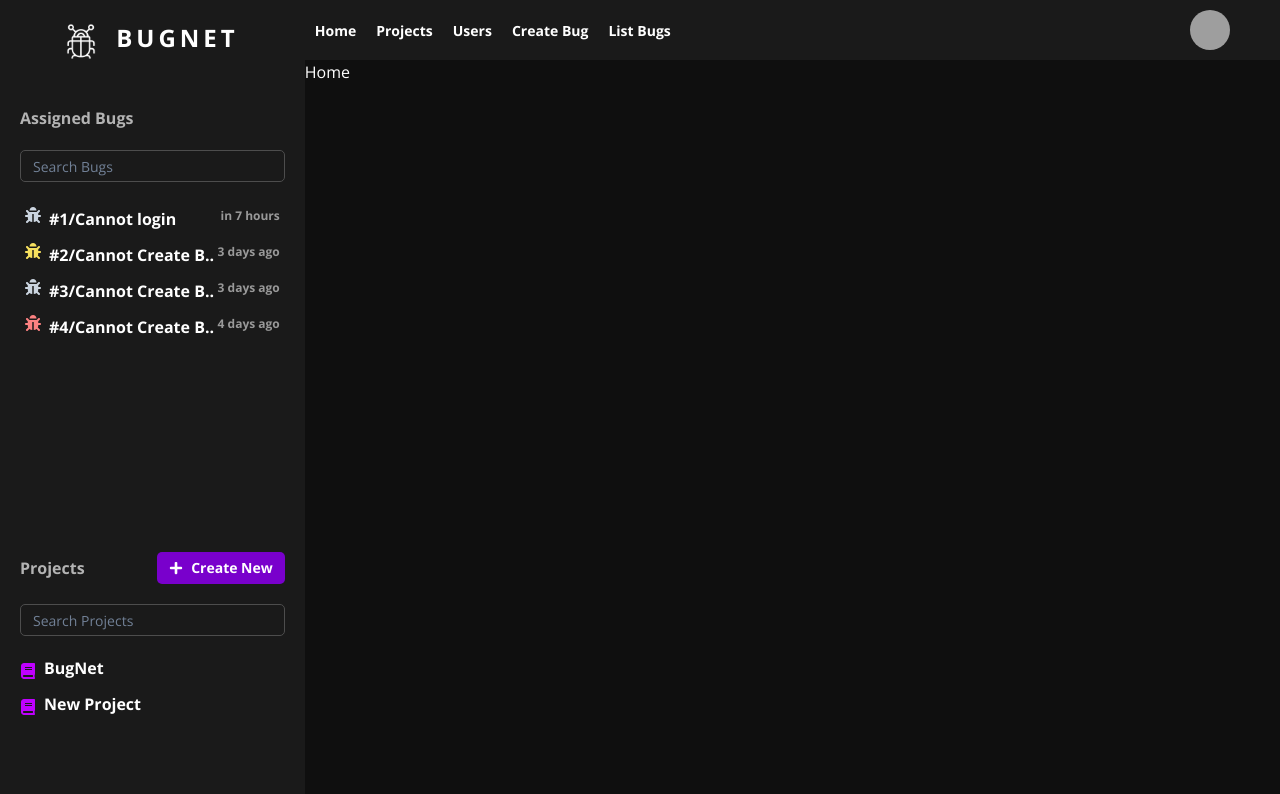
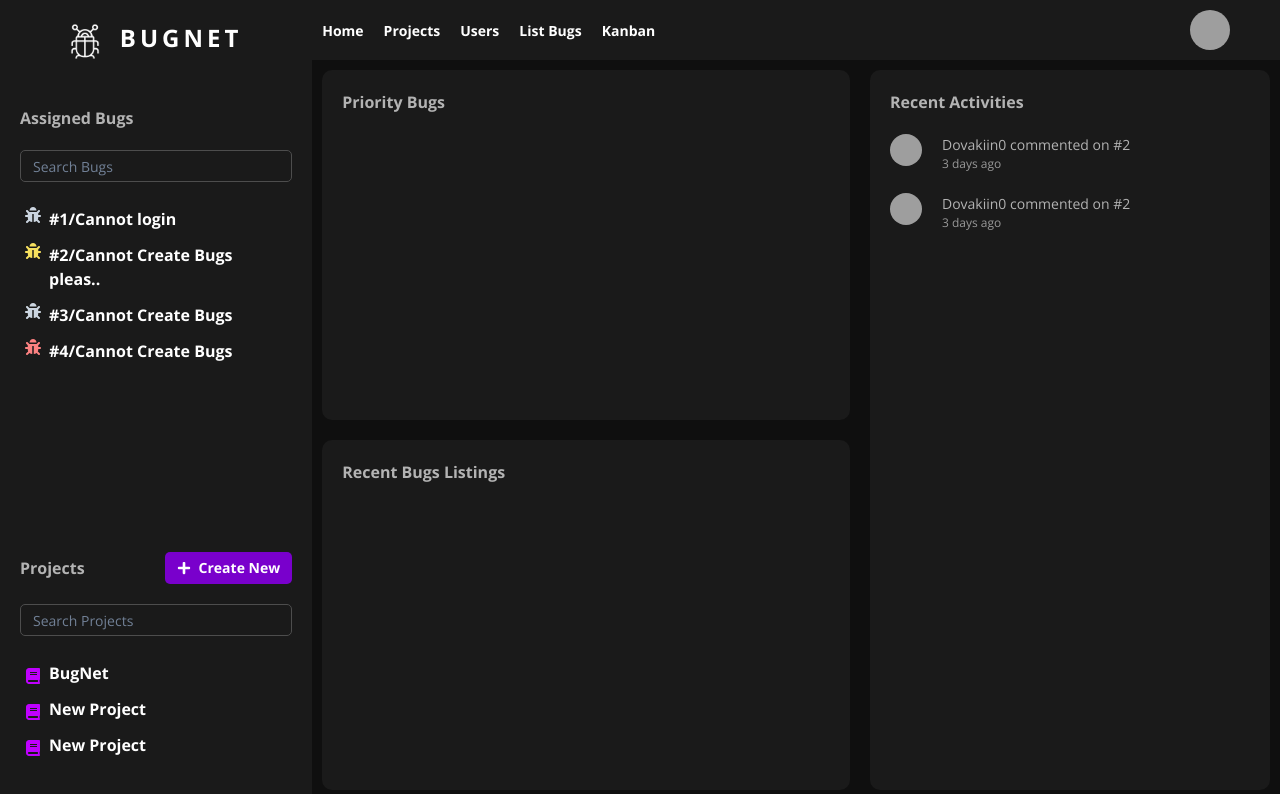
Before and after one commit to Dovakiin0/BugNet, a React (Vite) app in the folder client/: page / in a window 1280 px wide. Shown: the top 794 px of the page. Built offline with nearby package versions, Linux system fonts and the light colour scheme; grey boxes are pictures that could not be loaded.

Commit message:
Home Dashbooard layout progress

```diff
--- a/client/src/App.tsx
+++ b/client/src/App.tsx
@@ -8,6 +8,7 @@ const Project = React.lazy(() => import("./app/Project"));
 const Users = React.lazy(() => import("./app/Users"));
 const CreateBugs = React.lazy(() => import("./app/Bugs/pages/CreateBug"));
 const Bugs = React.lazy(() => import("./app/Bugs"));
+const Kanban = React.lazy(() => import("./app/Kanban"));
 
 function App() {
   return (
@@ -18,6 +19,7 @@ function App() {
         <Route path="/users" element={<Users />} />
         <Route path="/bugs" element={<Bugs />} />
         <Route path="/bugs/create" element={<CreateBugs />} />
+        <Route path="/kanban" element={<Kanban />} />
       </Route>
     </Routes>
   );
--- /dev/null
+++ b/client/src/app/Home/components/Activity.tsx
@@ -0,0 +1,27 @@
+import { Flex, Avatar, Text } from "@chakra-ui/react";
+import moment from "moment";
+
+type Props = {};
+
+function Activity({}: Props) {
+  return (
+    <Flex marginTop="20px" gap="5">
+      <Avatar
+        name="Dovakiin0"
+        src="https://avatars.githubusercontent.com/u/50291191?v=4"
+        width={8}
+        height={8}
+      />
+      <Flex flexDir="column">
+        <Text color="primary.200" fontSize={"sm"}>
+          Dovakiin0 commented on #2
+        </Text>
+        <Text color="primary.300" fontSize={"xs"}>
+          {moment("2023-01-28T12:00:00").fromNow()}
+        </Text>
+      </Flex>
+    </Flex>
+  );
+}
+
+export default Activity;
--- a/client/src/app/Home/index.tsx
+++ b/client/src/app/Home/index.tsx
@@ -1,9 +1,20 @@
-import React from "react";
+import { Box, Flex } from "@chakra-ui/react";
+import HighPriorityBugs from "./partials/HighPriorityBugs";
+import RecentActivities from "./partials/RecentActivities";
+import RecentBugs from "./partials/RecentBugs";
 
 type Props = {};
 
 function Home({}: Props) {
-  return <div>Home</div>;
+  return (
+    <Flex flexGrow={"1"}>
+      <Flex direction={"column"} flexGrow="1">
+        <HighPriorityBugs />
+        <RecentBugs />
+      </Flex>
+      <RecentActivities />
+    </Flex>
+  );
 }
 
 export default Home;
--- /dev/null
+++ b/client/src/app/Home/partials/HighPriorityBugs.tsx
@@ -0,0 +1,20 @@
+import { Box, Text } from "@chakra-ui/react";
+type Props = {};
+
+function HighPriorityBugs({}: Props) {
+  return (
+    <Box
+      bg="primary.800"
+      margin="10px"
+      padding="20px"
+      rounded={10}
+      height="full"
+    >
+      <Text fontWeight={"bold"} color="primary.200">
+        Priority Bugs
+      </Text>
+    </Box>
+  );
+}
+
+export default HighPriorityBugs;
--- /dev/null
+++ b/client/src/app/Home/partials/RecentActivities.tsx
@@ -0,0 +1,28 @@
+import { Box, Text } from "@chakra-ui/react";
+import Activity from "../components/Activity";
+type Props = {};
+
+function RecentActivities({}: Props) {
+  return (
+    <Box
+      bg="primary.800"
+      margin="10px"
+      padding="20px"
+      rounded={10}
+      maxWidth="400px"
+      width="400px"
+      overflowX={"hidden"}
+      overflowY="auto"
+    >
+      <Text fontWeight={"bold"} color="primary.200">
+        Recent Activities
+      </Text>
+      <Box maxHeight={"10vh"}>
+        <Activity />
+        <Activity />
+      </Box>
+    </Box>
+  );
+}
+
+export default RecentActivities;
--- /dev/null
+++ b/client/src/app/Home/partials/RecentBugs.tsx
@@ -0,0 +1,22 @@
+import React from "react";
+import { Box, Text } from "@chakra-ui/react";
+
+type Props = {};
+
+function RecentBugs({}: Props) {
+  return (
+    <Box
+      bg="primary.800"
+      margin="10px"
+      padding="20px"
+      rounded={10}
+      height="full"
+    >
+      <Text fontWeight={"bold"} color="primary.200">
+        Recent Bugs Listings
+      </Text>
+    </Box>
+  );
+}
+
+export default RecentBugs;
--- /dev/null
+++ b/client/src/app/Kanban/index.tsx
@@ -0,0 +1,9 @@
+import React from "react";
+
+type Props = {};
+
+function Kanban({}: Props) {
+  return <div>Kanban</div>;
+}
+
+export default Kanban;
--- a/client/src/partials/Layouts/Navbar/Components/AssignedBugs.tsx
+++ b/client/src/partials/Layouts/Navbar/Components/AssignedBugs.tsx
@@ -32,11 +32,7 @@ function AssignedBugs({ bugList }: Props) {
   return (
     <List spacing={3}>
       {bugList.map((bug) => (
-        <ListItem
-          key={bug.id}
-          fontWeight={"bold"}
-          _hover={{ color: "primary.200" }}
-        >
+        <ListItem key={bug.id} fontWeight={"bold"}>
           <NavLink to={`/bugs/id`}>
             <Flex>
               <ListIcon
@@ -46,15 +42,11 @@ function AssignedBugs({ bugList }: Props) {
               <Tooltip label={bug.title} placement="right">
                 <Text>
                   #{bug.id}/
-                  {bug.title.length > 15
-                    ? `${bug.title.slice(0, 15)}..`
+                  {bug.title.length > 25
+                    ? `${bug.title.slice(0, 24)}..`
                     : bug.title}
                 </Text>
               </Tooltip>
-              <Spacer />
-              <Text fontSize="xs" color="primary.300">
-                {moment(bug.createdAt).fromNow()}
-              </Text>
             </Flex>
           </NavLink>
         </ListItem>
--- a/client/src/partials/Layouts/Navbar/Components/Header.tsx
+++ b/client/src/partials/Layouts/Navbar/Components/Header.tsx
@@ -8,6 +8,7 @@ import {
   MenuList,
   MenuItem,
   Menu,
+  MenuDivider,
 } from "@chakra-ui/react";
 import { NavLink } from "react-router-dom";
 import { HeaderRoutes } from "../../../Routes/HeaderRoutes";
@@ -46,6 +47,15 @@ function Header({ children }: Props) {
                 />
               </MenuButton>
               <MenuList bg="primary.700" border="none">
+                <Flex margin="10px" gap="2">
+                  <Text color="primary.300" fontSize={"sm"}>
+                    Signed in as:{" "}
+                  </Text>
+                  <Text color="primary.100" fontSize={"sm"} fontWeight={"bold"}>
+                    Dovakiin0
+                  </Text>
+                </Flex>
+                <MenuDivider color={"brand.200"} />
                 <MenuItem
                   color="primary.100"
                   bg="primary.700"
--- a/client/src/partials/Layouts/Navbar/Components/SideNav.tsx
+++ b/client/src/partials/Layouts/Navbar/Components/SideNav.tsx
@@ -11,6 +11,10 @@ function SideNav({}: Props) {
     {
       id: 1,
       title: "BugNet",
+    },
+    {
+      id: 2,
+      title: "New Project",
     },
     {
       id: 2,
@@ -51,8 +55,9 @@ function SideNav({}: Props) {
       width="400px"
       bgColor={"primary.800"}
       height="100vh"
+      padding="20px"
+      overflow={"hidden"}
     >
-      <Box margin={"20px"}>
       {/* Logo */}
       <NavLink to="/">
         <Flex justifyContent={"center"} alignItems={"center"}>
@@ -84,11 +89,11 @@ function SideNav({}: Props) {
           _focus={{ borderColor: "brand.200" }}
         />
         <Box
-            maxHeight={"300px"}
-            height="300px"
           overflowY="auto"
           overflowX={"hidden"}
           padding="5px"
+          height={"300px"}
+          maxHeight={"300px"}
         >
           <RecentBugsList bugList={bugs} />
         </Box>
@@ -119,15 +124,14 @@ function SideNav({}: Props) {
           _focus={{ borderColor: "brand.200" }}
         />
         <Box
-            maxHeight={"300px"}
-            height="300px"
           overflowY="auto"
           overflowX={"hidden"}
+          padding="5px"
+          maxHeight={"300px"}
         >
           <ProjectList projects={projects} />
         </Box>
       </Flex>
-      </Box>
     </Flex>
   );
 }
--- a/client/src/partials/Routes/HeaderRoutes.ts
+++ b/client/src/partials/Routes/HeaderRoutes.ts
@@ -19,13 +19,13 @@ export const HeaderRoutes: HeaderRoute[] = [
   },
   { name: "Users", path: "/users", access: ["admin"] },
   {
-    name: "Create Bug",
-    path: "/bugs/create",
-    access: ["admin", "user"],
-  },
-  {
     name: "List Bugs",
     path: "/bugs",
     access: ["admin", "user"],
   },
+  {
+    name: "Kanban",
+    path: "/kanban",
+    access: ["admin", "user"],
+  },
 ];
```
Lines whose indentation alone changed are shown as unchanged.
